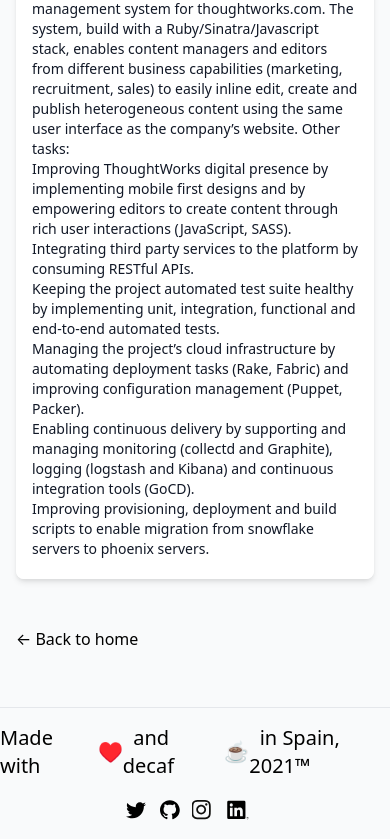
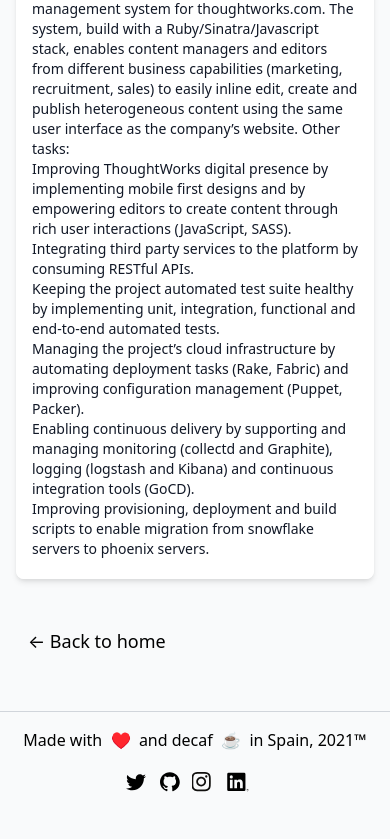
Before and after one commit to portovep/pabloporto.me, a Next.js app: page /working in a window 390 px wide. Shown: the part 5927-6766 px from the top of the page. Built offline with nearby package versions, Linux system fonts and the light colour scheme; what @tailwindcss/typography would draw is missing.

Commit message:
Improve footer and other minor design tweaks

```diff
--- a/components/Footer/Footer.tsx
+++ b/components/Footer/Footer.tsx
@@ -2,8 +2,8 @@
 
 export default function Footer(): JSX.Element {
     return (
-        <footer className="group flex-col w-full h-28 items-center mt-14 justify-center border-t border-solid border-gray-200">
-            <div className="flex justify-center items-center mt-4 text-xl cursor-default">
+        <footer className="group flex-col w-full h-28 items-center mt-14 justify-center border-t border-solid border-gray-300">
+            <div className="flex justify-center items-center mt-4 text-base sm:text-xl cursor-default">
                 Made with &nbsp;
                 <span className="group-hover:text-red-600" aria-label="heart" role="img">
                     ♥️
--- a/components/Layout/Layout.tsx
+++ b/components/Layout/Layout.tsx
@@ -62,9 +62,11 @@
             </header>
             <main className="mx-4">{children}</main>
             {!home && (
-                <div className="mx-4 mt-12">
+                <div className="text-lg ml-7 mt-12">
                     <Link href="/">
-                        <a>← Back to home</a>
+                        <a rel="noopener noreferrer">
+                            <span className="hover:text-indigo-600">← Back to home</span>
+                        </a>
                     </Link>
                 </div>
             )}
--- a/pages/index.tsx
+++ b/pages/index.tsx
@@ -15,7 +15,7 @@
                         <span className="bg-indigo-600 text-white rounded px-1">I’m Pablo</span>.
                         Nice to meet you.
                     </h2>
-                    <p className="text-gray-600 mt-4">
+                    <p className="text-gray-600 mt-7">
                         I am a Lead Software Consultant at&nbsp;
                         <a
                             href="https://thoughtworks.com"
```
